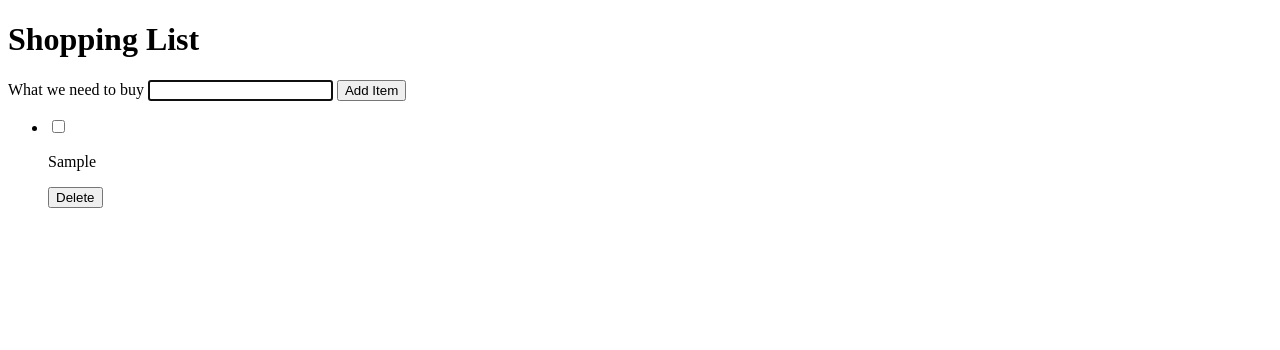
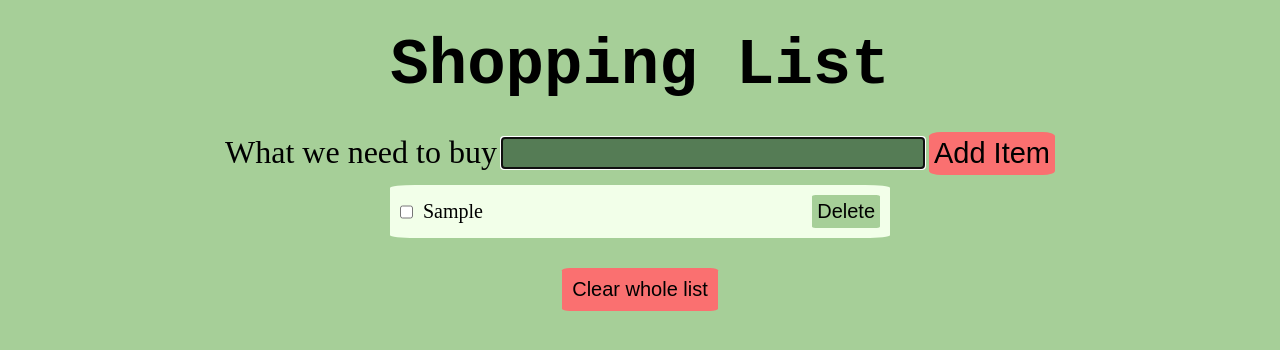
Before and after one commit to Petros-Mystikos/Shopping-List, a plain HTML site: page index.html in a window 1280 px wide. Both pictures are taken after typing "Sample" into the empty fields and a click on the button "Add Item". Drawn offline with Linux system fonts and the light colour scheme.

Commit message:
style with css and add extra button
style the html with css and add an interactive text-decoration
with the checkboxes and add extra button to clear the whole list

```diff
--- a/index.html
+++ b/index.html
@@ -16,6 +16,7 @@
 
     </ul>
 
+    <button class="clear">Clear whole list</button>
     <script src="./script.js"></script>
 </body>
 </html>
--- a/stylesheet.css
+++ b/stylesheet.css
@@ -0,0 +1,81 @@
+*{
+    margin: 0;
+    padding: 0;
+    box-sizing: border-box;
+}
+
+:checked + p{
+    text-decoration: line-through;
+}
+
+body{
+    text-align: center;
+    background-color: #A6CF98;
+}
+
+h1{
+    font-size: 4rem;
+    font-family: 'Courier New', Courier, monospace  ;
+    margin: 30px 0;
+}
+
+label{
+    font-size: 2rem;
+    margin: 20px 0;
+}
+
+input{
+    height: 2rem;
+    background-color: #557C55;
+}
+
+input[type='text']{
+    font-size: 2rem;
+}
+
+.add{
+    font-size: 29px;
+    border: none;
+    border-radius: 10%;
+    background-color: #FA7070;
+}
+
+ul{
+    display: flex;
+    flex-direction: column;
+    align-items: center;
+    margin-bottom: 20px;
+}
+
+li{
+    text-decoration: none;
+    display: flex;
+    align-items: center;
+    justify-content: center;
+    width: 500px;
+    padding: 10px;
+    margin: 10px;
+    background-color: #F2FFE9;
+    border-radius: 5%;
+
+}
+
+p{
+    margin-left: 10px;
+    font-size: 20px;
+}
+button{
+    margin-left: auto;
+    padding: 5px;
+    font-size: 20px;
+    border: none;
+    border-radius: 5%;
+    background-color: #A6CF98;
+}
+
+.clear{
+    background-color: #FA7070;
+    padding: 10px;
+
+
+}
```
